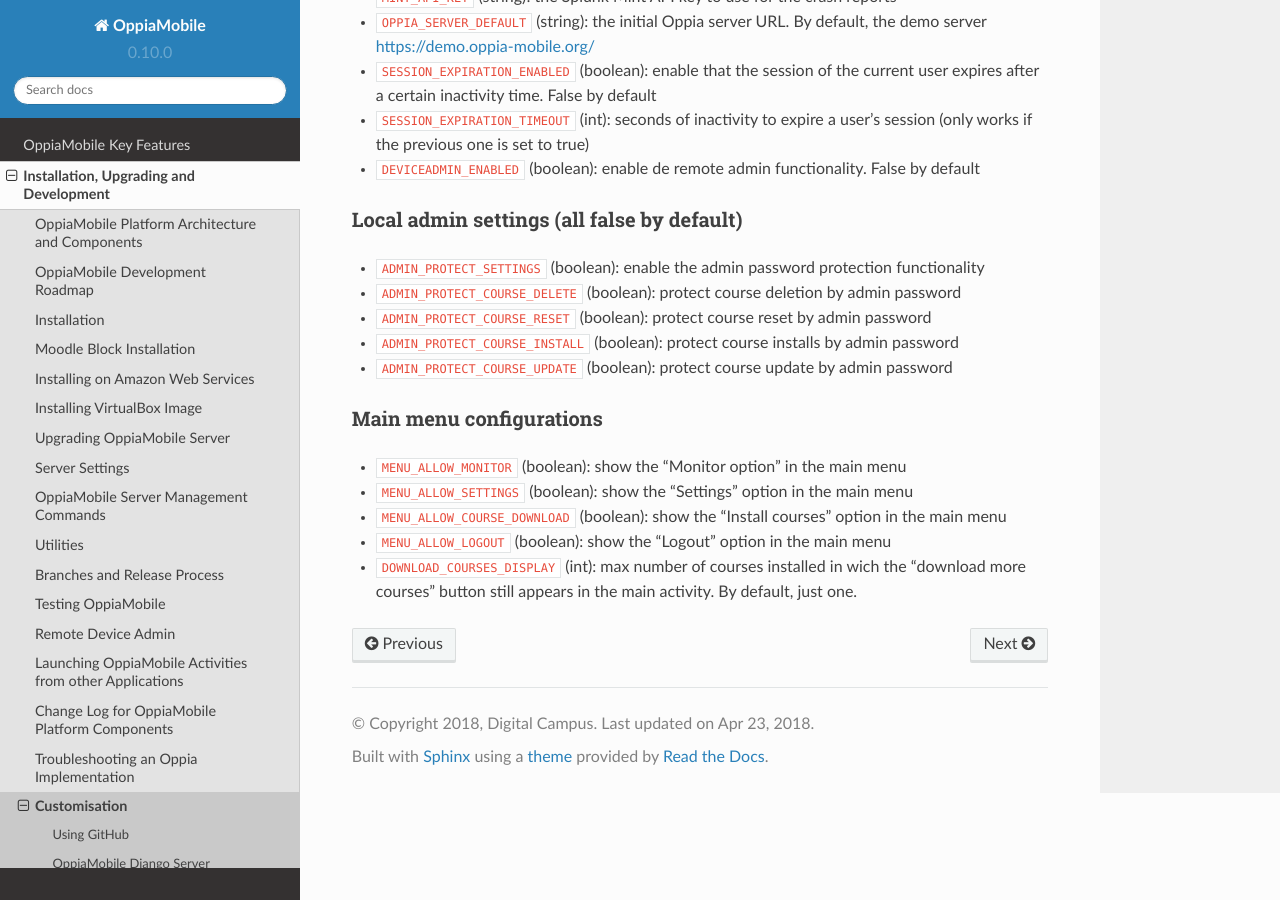
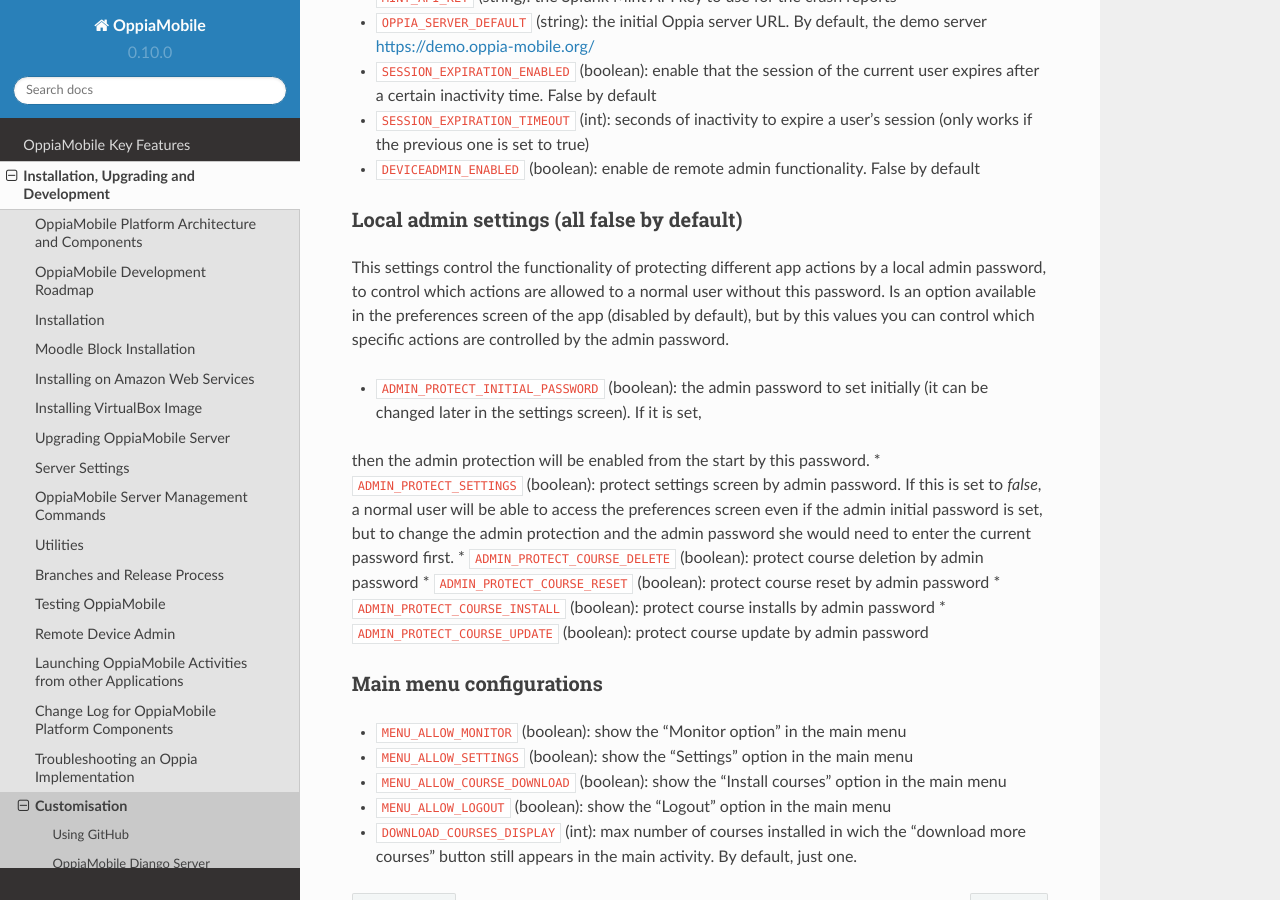
Before and after one commit to DigitalCampus/django-oppia, a Sphinx documentation site: the page built from docs/dev/client/settings.rst, in a window 1280 px wide and 900 px high, scrolled down 596 px. Built offline with Sphinx 7.4.7 and the Read the Docs theme 2.0.0, drawn with Linux system fonts in a browser that asks for light colours; the version number is read from the project's files by our own code.

Commit message:
Updated docs about app admin password functionality

```diff
--- a/docs/dev/client/settings.rst
+++ b/docs/dev/client/settings.rst
@@ -24,7 +24,15 @@
 Local admin settings (all false by default)
 ^^^^^^^^^^^^^^^^^^^^^^^^^^^^^^^^^^^^^^^^^^^
 
-* ``ADMIN_PROTECT_SETTINGS`` (boolean): enable the admin password protection functionality
+This settings control the functionality of protecting different app actions by a local admin password, to control which
+actions are allowed to a normal user without this password. Is an option available in the preferences screen of the app (disabled by default),
+but by this values you can control which specific actions are controlled by the admin password.
+
+* ``ADMIN_PROTECT_INITIAL_PASSWORD`` (boolean): the admin password to set initially (it can be changed later in the settings screen). If it is set,
+then the admin protection will be enabled from the start by this password.
+* ``ADMIN_PROTECT_SETTINGS`` (boolean): protect settings screen by admin password. If this is set to `false`, a normal user will
+be able to access the preferences screen even if the admin initial password is set, but to change the admin protection and the admin password
+she would need to enter the current password first.
 * ``ADMIN_PROTECT_COURSE_DELETE`` (boolean): protect course deletion by admin password
 * ``ADMIN_PROTECT_COURSE_RESET`` (boolean): protect course reset by admin password
 * ``ADMIN_PROTECT_COURSE_INSTALL`` (boolean): protect course installs by admin password
```
